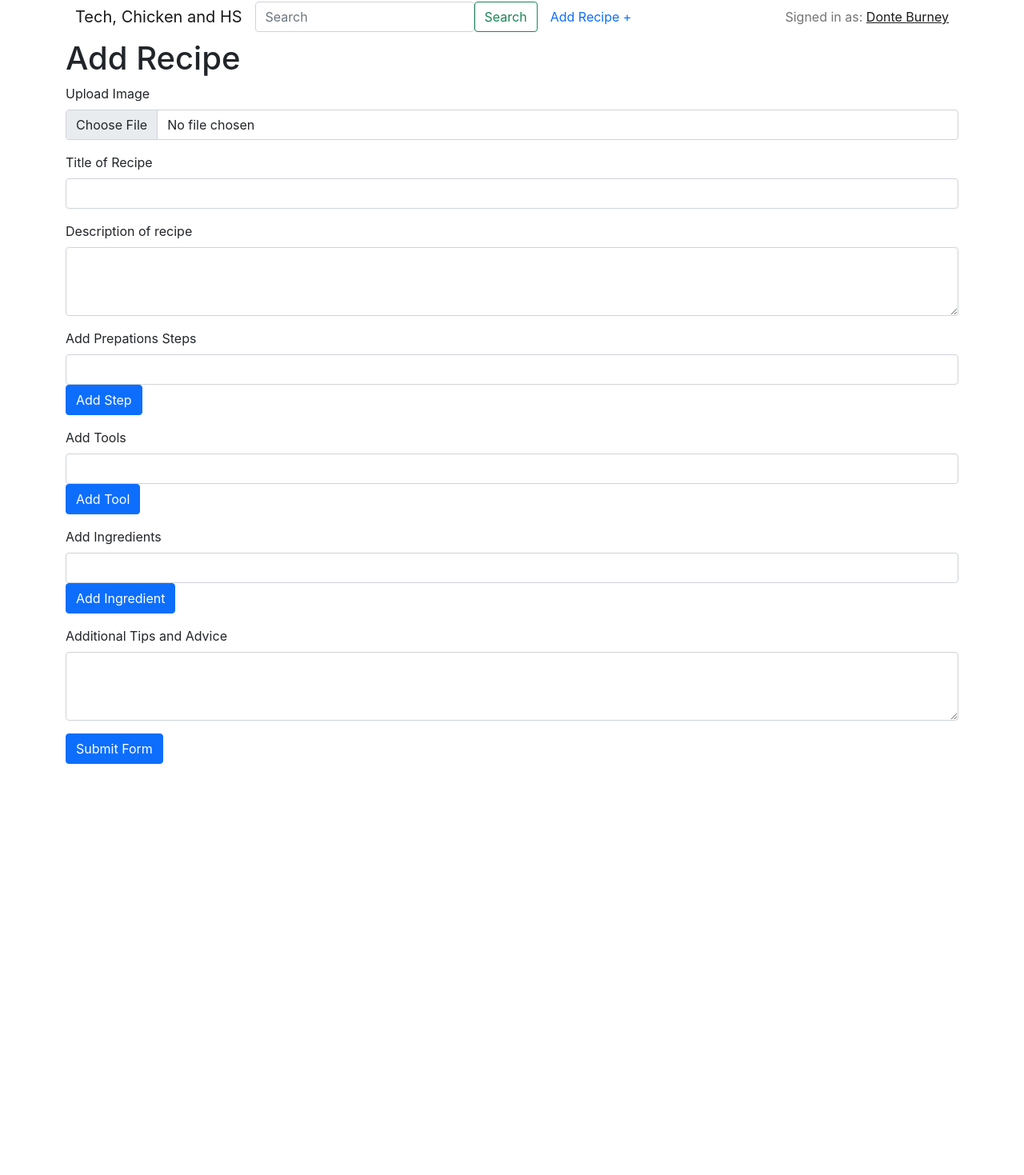
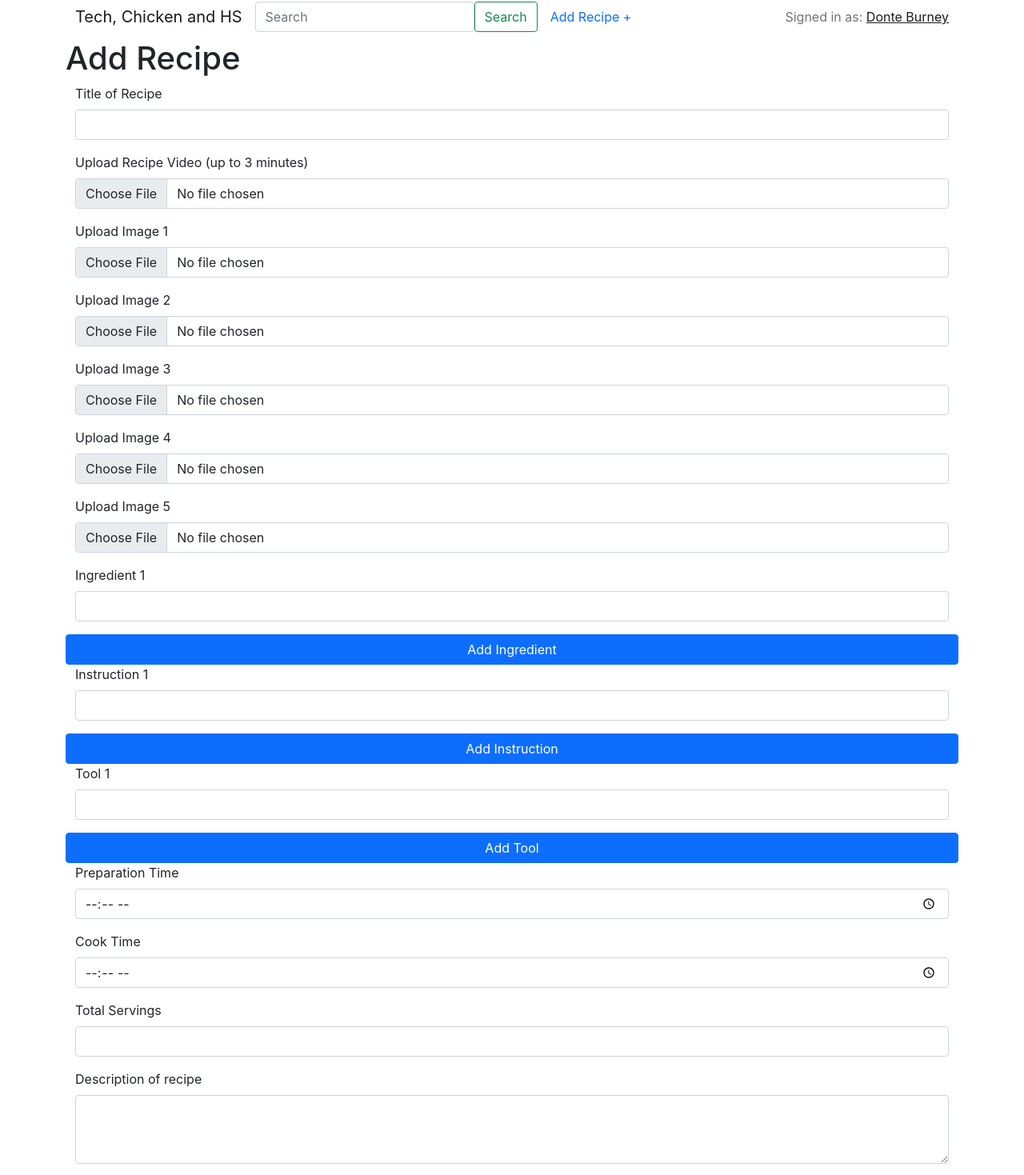
Before and after one commit to digitalartcrew/tch-react-demo, a React (Create React App) app: page /add-recipe in a window 1280 px wide. Shown: the part 7-1476 px from the top of the page at 80% size. Before the commit the page ends 962 px from the top, so only its background shows below. Built offline with nearby package versions, Linux system fonts and the light colour scheme.

Commit message:
Form setup

```diff
--- a/package.json
+++ b/package.json
@@ -3,6 +3,10 @@
   "version": "0.1.0",
   "private": true,
   "dependencies": {
+    "@types/jest": "^27.0.2",
+    "@types/node": "^16.10.3",
+    "@types/react": "^17.0.27",
+    "@types/react-dom": "^17.0.9",
     "bootstrap": "^5.1.1",
     "cra-template": "1.1.2",
     "react": "^17.0.2",
@@ -13,6 +17,7 @@
     "react-router": "^5.2.1",
     "react-router-dom": "^5.3.0",
     "react-scripts": "4.0.3",
+    "typescript": "^4.4.3",
     "web-vitals": "^2.1.0"
   },
   "scripts": {
--- a/src/components/forms/AddRecipeForm.js
+++ b/src/components/forms/AddRecipeForm.js
@@ -1,110 +1,260 @@
 import React, { useState } from "react";
-import { Button } from "react-bootstrap";
+import Button from "react-bootstrap/Button";
+import Container from "react-bootstrap/Container";
+import Row from "react-bootstrap/Row";
 import Form from "react-bootstrap/Form";
 import store from "../../store";
 
-const AddRecipeForm = ({ history }) => {
-	const [formData, setFormData] = useState({
+const AddRecipeForm = ({ history, name }) => {
+	const [recipeFormData, setRecipeFormData] = useState({
+		title: "",
+		author: name,
+		createdBy: name,
+		rating: 0,
+		videoSrc: "",
 		imgUrls: [],
-		title: "",
+		preparationTime: 0,
+		cookTime: 0,
+		ingredients: [],
+		instruction: [],
+		tools: [],
 		description: "",
-		ingredients: [],
-		tips: [],
-		tools: [],
 	});
 
 	const handleSubmit = () => {
 		console.log(store.getState());
 
-		store.dispatch({ type: "add-ingredients", payload: formData });
+		store.dispatch({ type: "add-ingredients", payload: recipeFormData });
 		console.log(store.getState());
 	};
 
 	return (
-		<>
+		<Container>
+			<Row>
+				<Form.Group className="mb-3" controlId="recipeForm.Tite">
+					<Form.Label>Title of Recipe</Form.Label>
+					<Form.Control
+						as="input"
+						rows={3}
+						onChange={(e) =>
+							setRecipeFormData({
+								...recipeFormData,
+								title: e.target.value,
+							})
+						}
+					/>
+				</Form.Group>
+			</Row>
+
+			<Row>
 				<Form.Group controlId="formFile" className="mb-3">
-				<Form.Label>Upload Image</Form.Label>
+					<Form.Label>Upload Recipe Video (up to 3 minutes)</Form.Label>
 					<Form.Control
 						type="file"
 						onChange={(e) =>
-						setFormData({
-							...formData,
-							images: [...formData.images, e.target.value],
+							setRecipeFormData({
+								...recipeFormData,
+								video: e.target.value,
+							})
+						}
+					/>
+				</Form.Group>
+			</Row>
+
+			<Row>
+				<Form.Group controlId="formFile" className="mb-3">
+					<Form.Label>Upload Image 1</Form.Label>
+					<Form.Control
+						type="file"
+						onChange={(e) =>
+							setRecipeFormData({
+								...recipeFormData,
+								imgUrls: [...recipeFormData.imgUrls, e.target.value],
+							})
+						}
+					/>
+				</Form.Group>
+			</Row>
+
+			<Row>
+				<Form.Group controlId="formFile" className="mb-3">
+					<Form.Label>Upload Image 2</Form.Label>
+					<Form.Control
+						type="file"
+						onChange={(e) =>
+							setRecipeFormData({
+								...recipeFormData,
+								imgUrls: [...recipeFormData.imgUrls, e.target.value],
+							})
+						}
+					/>
+				</Form.Group>
+			</Row>
+
+			<Row>
+				<Form.Group controlId="formFile" className="mb-3">
+					<Form.Label>Upload Image 3</Form.Label>
+					<Form.Control
+						type="file"
+						onChange={(e) =>
+							setRecipeFormData({
+								...recipeFormData,
+								imgUrls: [...recipeFormData.imgUrls, e.target.value],
+							})
+						}
+					/>
+				</Form.Group>
+			</Row>
+
+			<Row>
+				<Form.Group controlId="formFile" className="mb-3">
+					<Form.Label>Upload Image 4</Form.Label>
+					<Form.Control
+						type="file"
+						onChange={(e) =>
+							setRecipeFormData({
+								...recipeFormData,
+								imgUrls: [...recipeFormData.imgUrls, e.target.value],
+							})
+						}
+					/>
+				</Form.Group>
+			</Row>
+
+			<Row>
+				<Form.Group controlId="formFile" className="mb-3">
+					<Form.Label>Upload Image 5</Form.Label>
+					<Form.Control
+						type="file"
+						onChange={(e) =>
+							setRecipeFormData({
+								...recipeFormData,
+								imgUrls: [...recipeFormData.imgUrls, e.target.value],
+							})
+						}
+					/>
+				</Form.Group>
+			</Row>
+
+			<Row>
+				<Form.Group className="mb-3" controlId="recipeForm.ControlTextarea1">
+					<Form.Label>Ingredient 1</Form.Label>
+					<Form.Control
+						as="input"
+						rows={3}
+						onChange={(e) =>
+							setRecipeFormData({
+								...recipeFormData,
+								ingredients: [...recipeFormData.ingredient, e.target.value],
 							})
 						}
 					/>
 				</Form.Group>
 
-			<Form.Group className="mb-3" controlId="exampleForm.ControlTextarea1">
-				<Form.Label>Title of Recipe</Form.Label>
+				<Button>Add Ingredient</Button>
+			</Row>
+
+			<Row>
+				<Form.Group className="mb-3" controlId="recipeForm.ControlTextarea1">
+					<Form.Label>Instruction 1</Form.Label>
 					<Form.Control
 						as="input"
 						rows={3}
 						onChange={(e) =>
-						setFormData({ ...formData, description: e.target.value })
+							setRecipeFormData({
+								...recipeFormData,
+								instructions: [...recipeFormData.instruction, e.target.value],
+							})
 						}
 					/>
 				</Form.Group>
 
-			<Form.Group className="mb-3" controlId="exampleForm.ControlTextarea1">
+				<Button>Add Instruction</Button>
+			</Row>
+
+			<Row>
+				<Form.Group className="mb-3" controlId="recipeForm.Tools">
+					<Form.Label>Tool 1</Form.Label>
+					<Form.Control
+						as="input"
+						rows={3}
+						onChange={(e) =>
+							setRecipeFormData({
+								...recipeFormData,
+								tools: [...recipeFormData.tools, e.target.value],
+							})
+						}
+					/>
+				</Form.Group>
+				<Button>Add Tool</Button>
+			</Row>
+
+			<Row>
+				<Form.Group className="mb-3" controlId="recipeForm.PreparationTime">
+					<Form.Label>Preparation Time</Form.Label>
+					<Form.Control
+						type="time"
+						rows={3}
+						onChange={(e) =>
+							setRecipeFormData({
+								...recipeFormData,
+								preparationTime: e.target.value,
+							})
+						}
+					/>
+				</Form.Group>
+			</Row>
+
+			<Row>
+				<Form.Group className="mb-3" controlId="recipeForm.CookTime">
+					<Form.Label>Cook Time</Form.Label>
+					<Form.Control
+						type="time"
+						rows={3}
+						onChange={(e) =>
+							setRecipeFormData({
+								...recipeFormData,
+								cookTime: e.target.value,
+							})
+						}
+					/>
+				</Form.Group>
+			</Row>
+
+			<Row>
+				<Form.Group className="mb-3" controlId="recipeForm.TotalServings">
+					<Form.Label>Total Servings</Form.Label>
+					<Form.Control
+						type="number"
+						rows={3}
+						onChange={(e) =>
+							setRecipeFormData({
+								...recipeFormData,
+								totalServings: e.target.value,
+							})
+						}
+					/>
+				</Form.Group>
+			</Row>
+
+			<Row>
+				<Form.Group className="mb-3" controlId="recipeForm.Description">
 					<Form.Label>Description of recipe</Form.Label>
 					<Form.Control
 						as="textarea"
 						rows={3}
 						onChange={(e) =>
-						setFormData({ ...formData, description: e.target.value })
+							setRecipeFormData({
+								...recipeFormData,
+								description: e.target.value,
+							})
 						}
 					/>
 				</Form.Group>
+			</Row>
 
-			<Form.Group className="mb-3" controlId="exampleForm.ControlTextarea1">
-				<Form.Label>Add Prepations Steps</Form.Label>
-				<Form.Control
-					as="input"
-					rows={3}
-					onChange={(e) =>
-						setFormData({ ...formData, description: e.target.value })
-					}
-				/>
-				<Button>Add Step</Button>
-			</Form.Group>
-
-			<Form.Group className="mb-3" controlId="exampleForm.ControlTextarea1">
-				<Form.Label>Add Tools</Form.Label>
-				<Form.Control
-					as="input"
-					rows={3}
-					onChange={(e) =>
-						setFormData({ ...formData, description: e.target.value })
-					}
-				/>
-				<Button>Add Tool</Button>
-			</Form.Group>
-
-			<Form.Group className="mb-3" controlId="exampleForm.ControlTextarea1">
-				<Form.Label>Add Ingredients</Form.Label>
-				<Form.Control
-					as="input"
-					rows={3}
-					onChange={(e) =>
-						setFormData({ ...formData, description: e.target.value })
-					}
-				/>
-				<Button>Add Ingredient</Button>
-			</Form.Group>
-
-			<Form.Group className="mb-3" controlId="exampleForm.ControlTextarea1">
-				<Form.Label>Additional Tips and Advice</Form.Label>
-				<Form.Control
-					as="textarea"
-					rows={3}
-					onChange={(e) =>
-						setFormData({ ...formData, description: e.target.value })
-					}
-				/>
-			</Form.Group>
 			<Button onClick={() => handleSubmit()}>Submit Form</Button>
-		</>
+		</Container>
 	);
 };
 
```
Also changed, not shown: 2 other files (tests, documents, lock files or other folders). Lines whose indentation alone changed are shown as unchanged.
